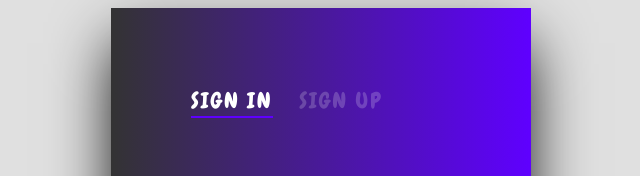
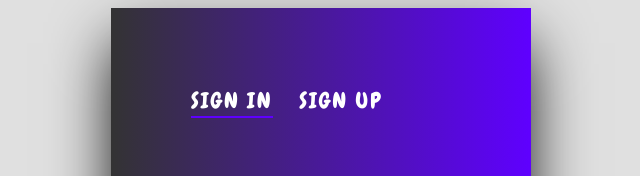
Before and after one commit to Winnie-png/Login-Form, a plain HTML site: page index.html in a window 1280 px wide. Shown: the top 176 px of the page, without its empty margins (319-959 px from the left). Drawn offline with Linux system fonts and the light colour scheme; a web font is replaced by a local one.

Commit message:
Update index.html

```diff
--- a/index.html
+++ b/index.html
@@ -8,7 +8,7 @@
 
 <div class="login">
     <h2 class="active">sign in</h2>
-    <h2 class="active2">sign up</h2>
+    <h2 class="nonactive">sign up</h2>
 
     <form>
         <input type="text" class="text" name="username">
```
